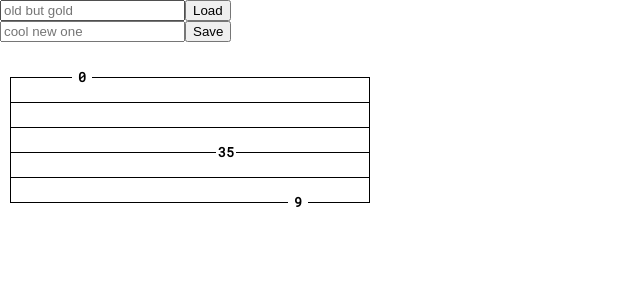
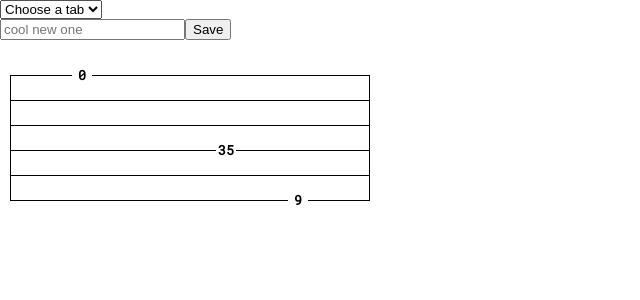
Before and after one commit to benjamin-warner/FabulousTabulous, a Vue app: page / in a window 1280 px wide. Shown: the top 300 px of the page, without its empty margins (0-640 px from the left). Built offline with nearby package versions, Linux system fonts and the light colour scheme.

Commit message:
Saved tabs populate to select dropdown

```diff
--- a/src/editor/Editor.vue
+++ b/src/editor/Editor.vue
@@ -1,6 +1,10 @@
 <template>
   <div id="editor">
-    <input type="text" placeholder="old but gold" v-model="loadName"><button @click="getTab">Load</button><br>
+    <select v-model="selectedTab">
+      <option disabled value="">Choose a tab</option>
+      <option v-for="(tabName, key) in savedTabs" :key="key">{{ tabName }}</option>
+    </select>
+    <button v-if="selectedTab !== ''" @click="getTab">Load</button><br>
     <input type="text" placeholder="cool new one" v-model="saveName"><button @click="saveTab">Save</button>
     <TabComponent/>
   </div>
@@ -21,6 +25,7 @@ export default {
   },
   created() {
     document.addEventListener('keydown', this.onKeyPress);
+    this.savedTabs = JSON.parse(localStorage.getItem('saved-tab-list'));
     this.loadTab({
       tuning: ['e', 'B', 'G', 'D', 'A', 'E'],
       tab: {
@@ -91,7 +96,8 @@ export default {
   data() {
     return {
       saveName: '',
-      loadName: ''
+      savedTabs: [],
+      selectedTab: ''
     }
   },
   methods: {
@@ -128,19 +134,19 @@ export default {
       }
     },
     saveTab(){
-      if(localStorage.getItem(this.saveName) == null){
+      let savedTabList = JSON.parse(localStorage.getItem('saved-tab-list')) || [];
+      if(savedTabList.includes(this.saveName)){
+        alert('Tab already exists!');
+      } else {
+        savedTabList.push(this.saveName);
+        this.savedTabs = savedTabList;
+        localStorage.setItem('saved-tab-list', JSON.stringify(savedTabList));
         localStorage.setItem(this.saveName, JSON.stringify(this.Tab));
-      } else {
-        alert('Tab already exists!');
       }
     },
     getTab(){
-      let tab = JSON.parse(localStorage.getItem(this.loadName));
-      if(tab === null){
-        alert('No such tab exists!');
-      } else {
-        this.loadTab(tab);
-      }
+      let tab = JSON.parse(localStorage.getItem(this.selectedTab));
+      this.loadTab(tab);
     }
   }
 };
```
